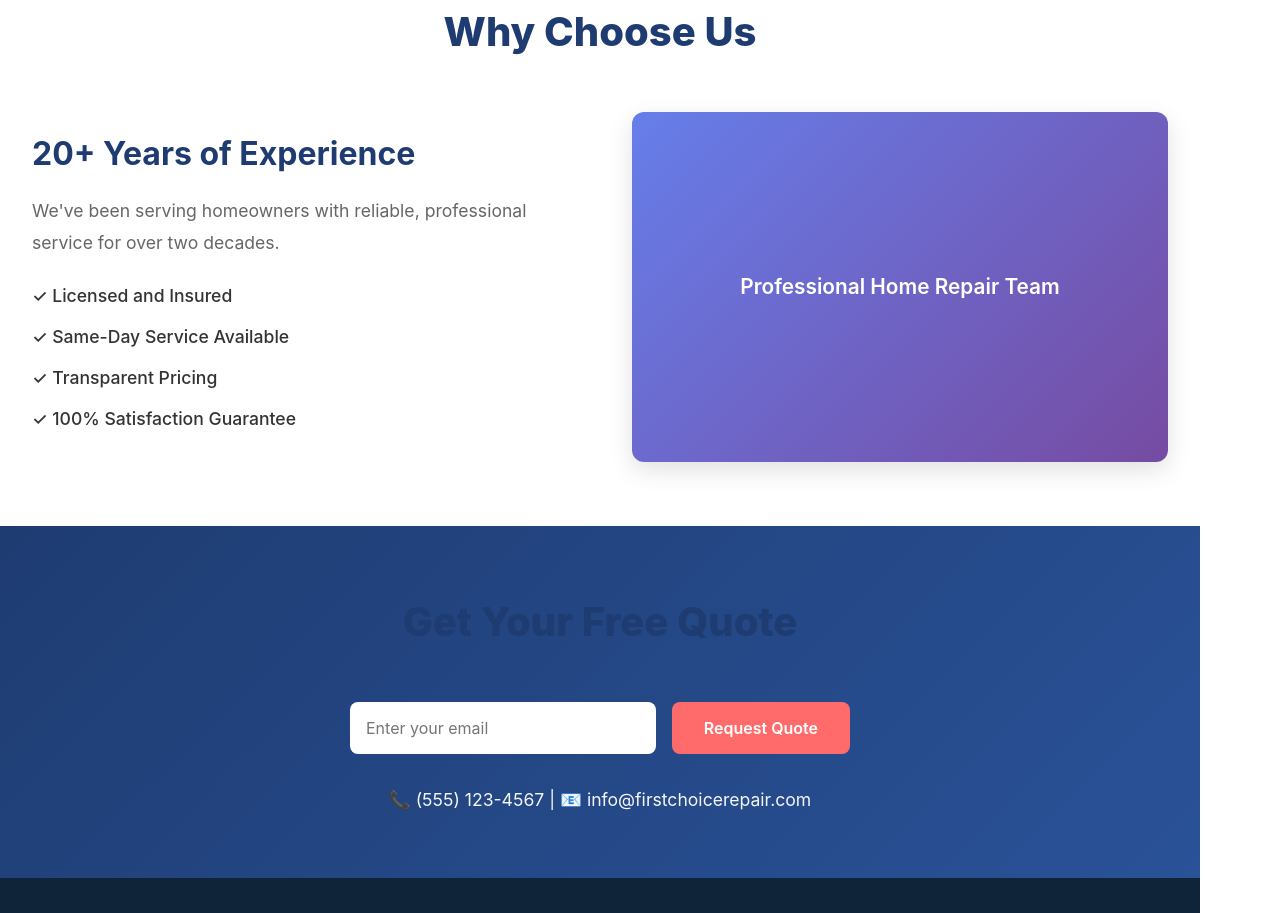
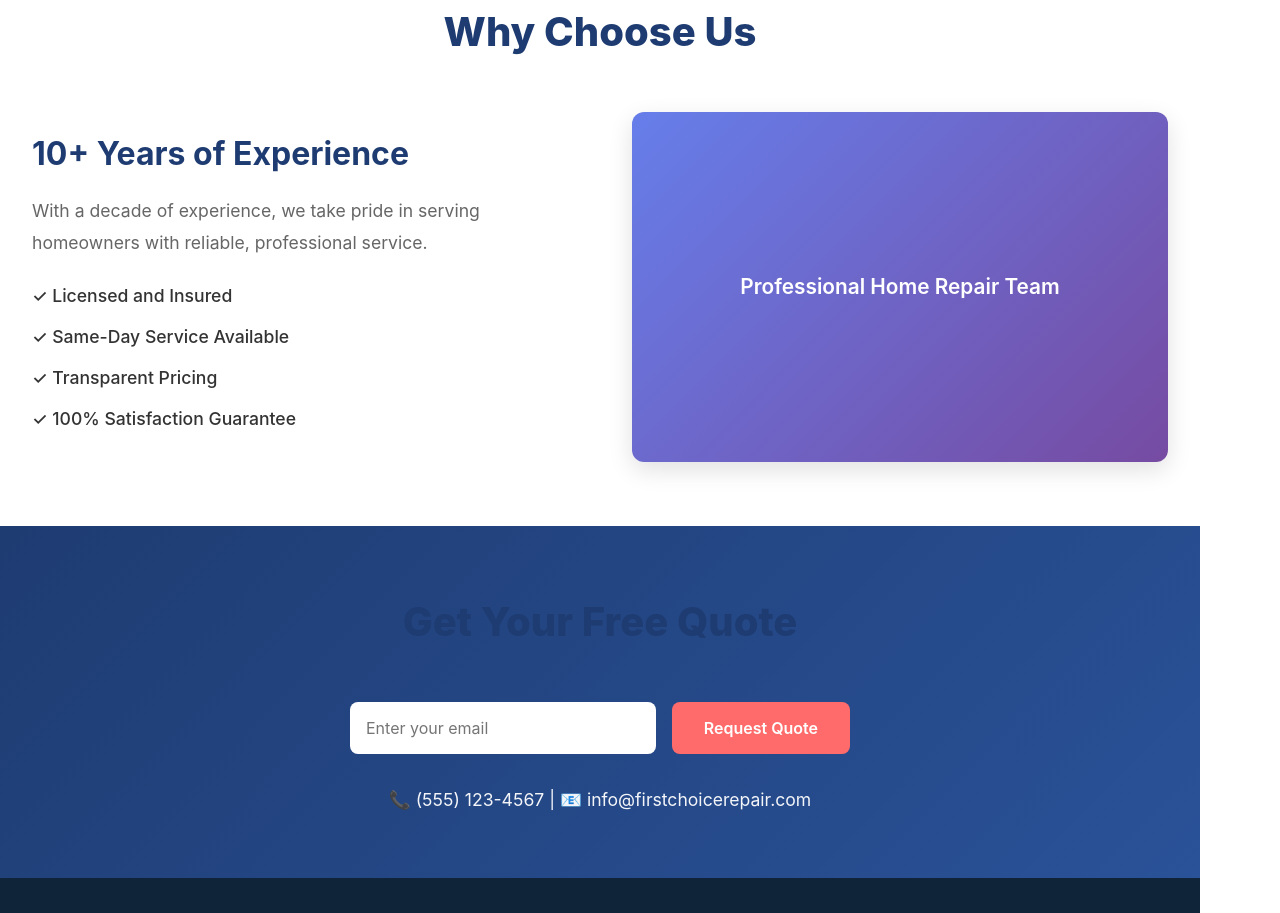
Before and after one commit to danielcepatterson/first-choice-splash, a React (Vite) app: page / in a window 1280 px wide. Shown: the part 1500-2413 px from the top of the page. Built offline with nearby package versions, Linux system fonts and the light colour scheme.

Commit message:
Update experience description in About section for accuracy and clarity

```diff
--- a/src/react-app/App.tsx
+++ b/src/react-app/App.tsx
@@ -107,10 +107,9 @@ function App() {
 					<h2 className="section-title">Why Choose Us</h2>
 					<div className="about-content">
 						<div className="about-text">
-							<h3>20+ Years of Experience</h3>
-							<p>
-								We've been serving homeowners with reliable, professional service for
-								over two decades.
+						<h3>10+ Years of Experience</h3>
+						<p>
+							With a decade of experience, we take pride in serving homeowners with reliable, professional service.
 							</p>
 							<ul className="benefits-list">
 								<li>✓ Licensed and Insured</li>
```
